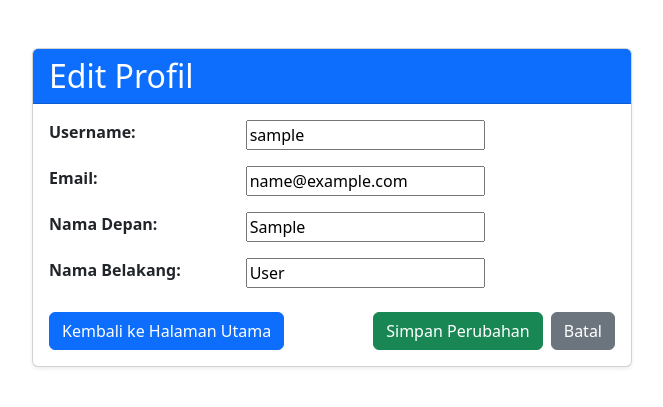
After one commit to hilmyhafizhhh/Task-Management-App, a Django app: page /profile/edit/ in a window 1280 px wide. The commit adds this page. Shown: the top 407 px of the page, without its empty margins (308-971 px from the left). Run offline with Django 5.2, Linux system fonts and the light colour scheme; the visitor is signed in with stand-in values (Sample User, id 1).

Commit message:
Menambahkan halaman profil pengguna dan fitur edit profil untuk mengubah informasi pengguna seperti username, email, dan nama lengkap.

```diff
--- a/tasks/forms.py
+++ b/tasks/forms.py
@@ -15,3 +15,11 @@ class UserRegisterForm(forms.ModelForm):
     class Meta:
         model = User
         fields = ['username', 'password', 'email']
+
+from django import forms
+from django.contrib.auth.models import User
+
+class EditProfileForm(forms.ModelForm):
+    class Meta:
+        model = User
+        fields = ('username', 'email', 'first_name', 'last_name')
--- /dev/null
+++ b/tasks/templates/tasks/edit_profile.html
@@ -0,0 +1,60 @@
+{% extends 'tasks/base.html' %} {% block content %}
+<div class="container mt-5">
+  <!-- Memusatkan card -->
+  <div class="card shadow-sm mx-auto" style="max-width: 600px">
+    <div class="card-header bg-primary text-white">
+      <h2 class="mb-0">Edit Profil</h2>
+    </div>
+
+    <div class="card-body">
+      <form method="POST">
+        {% csrf_token %}
+
+        <div class="row mb-3">
+          <label class="col-md-4 col-12 fw-bold">Username:</label>
+          <div class="col-md-8 col-12">{{ form.username }}</div>
+        </div>
+
+        <div class="row mb-3">
+          <label class="col-md-4 col-12 fw-bold">Email:</label>
+          <div class="col-md-8 col-12">{{ form.email }}</div>
+        </div>
+
+        <div class="row mb-3">
+          <label class="col-md-4 col-12 fw-bold">Nama Depan:</label>
+          <div class="col-md-8 col-12">{{ form.first_name }}</div>
+        </div>
+
+        <div class="row mb-3">
+          <label class="col-md-4 col-12 fw-bold">Nama Belakang:</label>
+          <div class="col-md-8 col-12">{{ form.last_name }}</div>
+        </div>
+
+        <!-- Action Buttons -->
+        <div
+          class="d-flex flex-column flex-md-row justify-content-between mt-4"
+        >
+          <a
+            href="{% url 'home' %}"
+            class="btn btn-primary mb-2 mb-md-0 me-md-2"
+          >
+            Kembali ke Halaman Utama
+          </a>
+
+          <div class="d-flex flex-column flex-md-row">
+            <button type="submit" class="btn btn-success mb-2 mb-md-0 me-md-2">
+              Simpan Perubahan
+            </button>
+            <a
+              href="{% url 'profile' %}"
+              class="btn btn-secondary mb-2 mb-md-0"
+            >
+              Batal
+            </a>
+          </div>
+        </div>
+      </form>
+    </div>
+  </div>
+</div>
+{% endblock %}
--- a/tasks/urls.py
+++ b/tasks/urls.py
@@ -20,4 +20,6 @@ urlpatterns = [
     path('edit/<int:pk>/', views.TaskUpdateView.as_view(), name='edit_task'),
     path('delete/<int:pk>/', views.delete_task, name='delete_task'),
     path('task/<int:pk>/', views.TaskDetailView.as_view(), name='task_detail'),
+    path('profile/', views.profile, name='profile'),
+    path('profile/edit/', views.edit_profile, name='edit_profile'),
 ]
--- a/tasks/views.py
+++ b/tasks/views.py
@@ -155,3 +155,31 @@ class TaskDetailView(DetailView):
     model = Task
     template_name = 'tasks/task_detail.html'
     context_object_name = 'task'
+
+from django.shortcuts import render
+from django.contrib.auth.decorators import login_required
+
+# Halaman profil pengguna
+@login_required
+def profile(request):
+    return render(request, 'tasks/profile.html')
+
+from .forms import EditProfileForm
+from django.shortcuts import render, redirect
+from django.contrib.auth.decorators import login_required
+
+# View untuk mengedit profil pengguna
+@login_required
+def edit_profile(request):
+    if request.method == 'POST':
+        form = EditProfileForm(request.POST, instance=request.user)
+        if form.is_valid():
+            form.save()
+            return redirect('profile')
+    else:
+        form = EditProfileForm(instance=request.user)
+
+    context = {
+        'form': form,
+    }
+    return render(request, 'tasks/edit_profile.html', context)
```
Also changed, not shown: tasks/templates/tasks/home.html (+26 -3 lines), tasks/templates/tasks/profile.html (added, +46 -0 lines).
